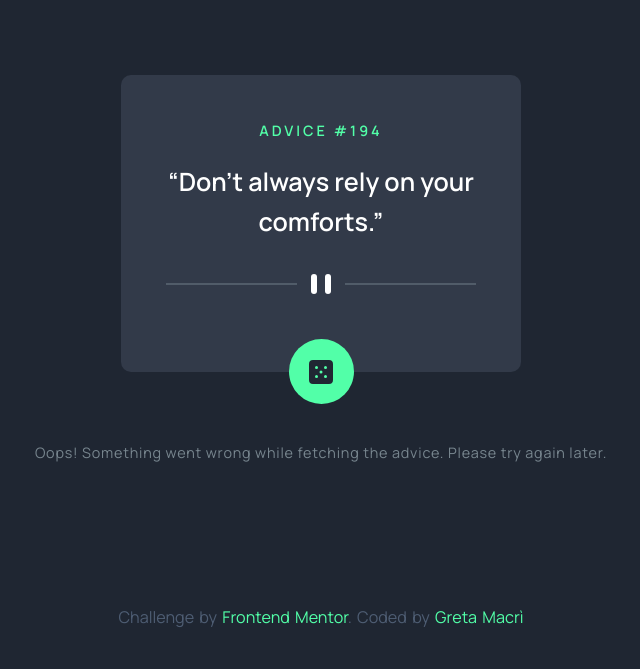
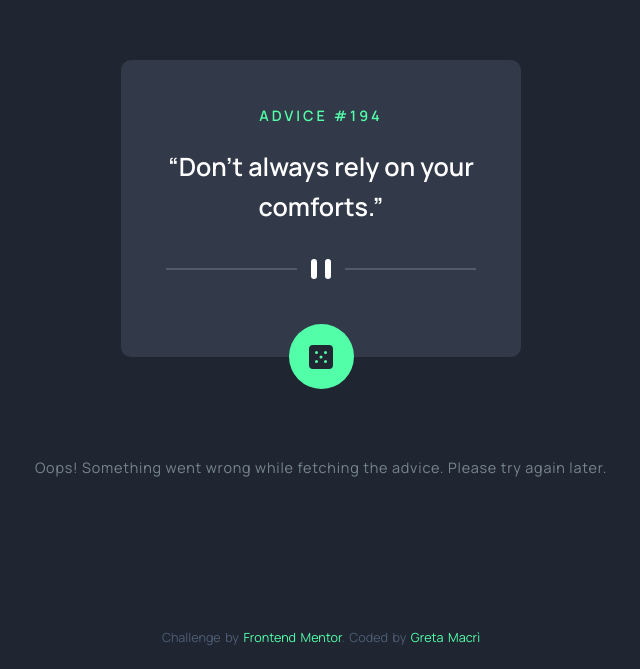
Before and after one commit to DarkPix3l/advice-generator-app, a plain HTML site: page index.html in a window 1280 px wide. Shown: the part 131-800 px from the top of the page, without its empty margins (319-959 px from the left). Drawn offline with Linux system fonts and the light colour scheme; no server answers.

Commit message:
last changes JS and Css. Html cleanup

```diff
--- /dev/null
+++ b/HoverMixin.sass
@@ -0,0 +1,3 @@
+@mixin hover-supported
+    @media (hover: hover)
+      @content
--- a/style.sass
+++ b/style.sass
@@ -1,3 +1,5 @@
+@import 'HoverMixin.sass'
+
 /* ### Primary*/
 $Light-Cyan: hsl(193, 38%, 86%)
 $Neon-Green: hsl(150, 100%, 66%)
@@ -103,11 +105,13 @@ main
         background-repeat: no-repeat
         background-position: center
         border-radius: 50%
-        &:hover
-            -webkit-box-shadow:0px 0px 55px 1px $Neon-Green
-            -moz-box-shadow: 0px 0px 55px 1px $Neon-Green
-            box-shadow: 0px 0px 55px 1px $Neon-Green
-            cursor: pointer
+        cursor: pointer
+        @include hover-supported()
+            &:hover
+                -webkit-box-shadow:0px 0px 55px 1px $Neon-Green
+                -moz-box-shadow: 0px 0px 55px 1px $Neon-Green
+                box-shadow: 0px 0px 55px 1px $Neon-Green
+
 #info
     color: $Light-Cyan
     opacity: 0.5
@@ -116,33 +120,33 @@ main
     font-size: 0.8rem
 
 footer
-    position: absolute
-    bottom: 0
-    padding: 40px
-    p
-        font-size: 0.9rem
-        color: $Grayish-Blue
-        word-spacing: 2px
-        a
-            color: $Neon-Green
+    display: none
+
 
 //Media queries
 @media (min-width: 768px)
+    main
+        min-height: 100dvh
+        gap: 100px
     #card
         width: 400px
-
-
+    footer
+        display: block
+        position: absolute
+        bottom: 0
+        width: 100%
+        text-align: center
+        height: 40px
+        p
+            font-size: 0.7rem
+            color: $Grayish-Blue
+            word-spacing: 2px
+            a
+                color: $Neon-Green
 
 @media (min-width: 1440px)
-     #card
+    #card
         width: 550px
-
-
-
-
-
-
-
-
-/* .attribution { font-size: 11px; text-align: center; }
-    .attribution a { color: hsl(228, 45%, 44%); }  */
+    footer
+        p
+            font-size:0.9rem
```
Also changed, not shown: index.html (+0 -10 lines), script/script.js (+4 -6 lines), css/mixin.css (added), css/style.css, 2 other files.
